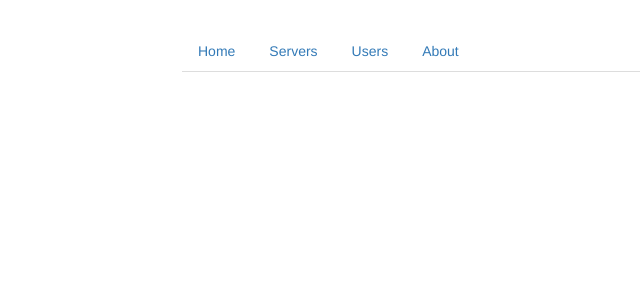
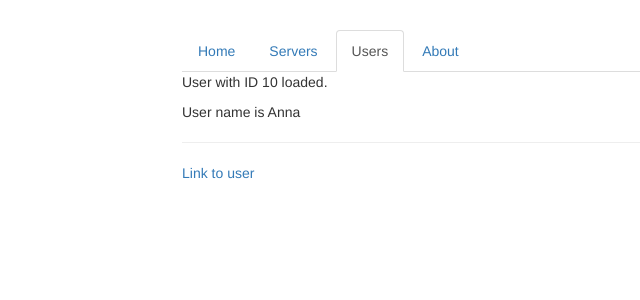
Before and after one commit to gdejanovic/angularservers, an Angular app: page /users/10/Anna in a window 1280 px wide. Before the commit this address led to /. Shown: the top 300 px of the page, without its empty margins (83-723 px from the left). Built offline with nearby package versions, Linux system fonts and the light colour scheme.

Commit message:
added subscription to route params and unsubscribe on destroy

```diff
--- a/src/app/app.module.ts
+++ b/src/app/app.module.ts
@@ -17,6 +17,7 @@ import { AboutComponent } from './about.component/about.component.component';
 const appRoutes: Routes = [
   { path: '', component: HomeComponent },
   { path: 'users', component: UsersComponent },
+  { path: 'users/:id/:name', component: UserComponent },
   { path: 'servers', component: ServersComponent },
   { path: 'about', component: AboutComponent},
 ];
--- a/src/app/users/user/user.component.html
+++ b/src/app/users/user/user.component.html
@@ -1,2 +1,4 @@
-<p>User with ID _ID_ loaded.</p>
-<p>User name is _NAME_</p>
+<p>User with ID {{user.id}}  loaded.</p>
+<p>User name is {{user.name}}</p>
+<hr>
+<a [routerLink]="['/users', 10, 'Anna']" routerLinkActive="router-link-active" >Link to user</a>
--- a/src/app/users/user/user.component.ts
+++ b/src/app/users/user/user.component.ts
@@ -1,4 +1,6 @@
-import { Component, OnInit } from '@angular/core';
+import { Component, OnInit, OnDestroy } from '@angular/core';
+import { ActivatedRoute, Params } from '@angular/router';
+import { Subscription } from 'rxjs';
 
 @Component({
   selector: 'app-user',
@@ -7,10 +9,24 @@ import { Component, OnInit } from '@angular/core';
 })
 export class UserComponent implements OnInit {
   user: {id: number, name: string};
+  paramsSubscription: Subscription;
 
-  constructor() { }
+  constructor(private route: ActivatedRoute) { }
 
   ngOnInit() {
-  }
+    this.user = {
+      id: this.route.snapshot.params['id'],
+      name: this.route.snapshot.params['name'],
+  };
+  this.paramsSubscription = this.route.params
+    .subscribe(
+       (params: Params) => {
+        this.user.id = params['id'];
+        this.user.name = params['name'];
+       });
 
 }
+ngOnDestroy() {
+  this.paramsSubscription.unsubscribe();
+}
+}
```
